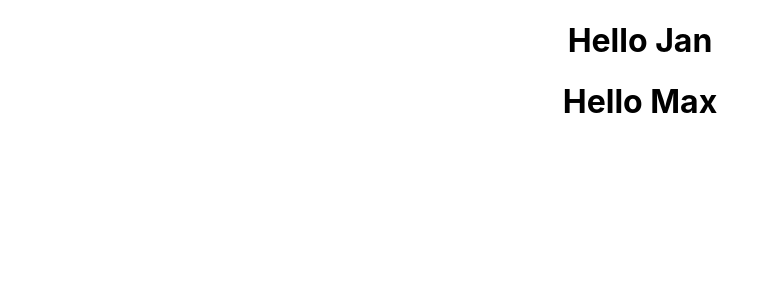
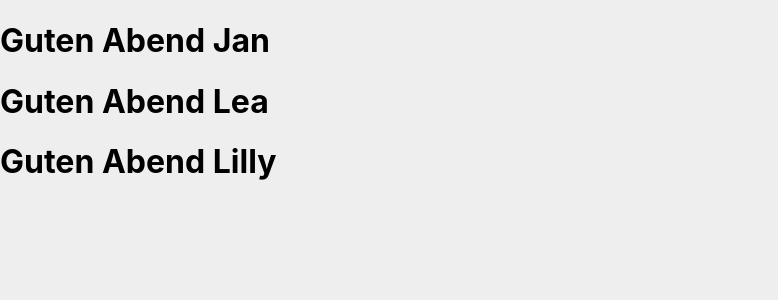
Before and after one commit to behrens-de/react, a React (Create React App) app in the folder app-one/: page / in a window 1280 px wide. Shown: the top 300 px of the page, without its empty margins (0-778 px from the left). Built offline with nearby package versions, Linux system fonts and the light colour scheme.

Commit message:
Add Greet Function

```diff
--- a/app-one/src/App.css
+++ b/app-one/src/App.css
@@ -1,38 +1,3 @@
-.App {
-  text-align: center;
+body{
+  background-color: #eee;
 }
-
-.App-logo {
-  height: 40vmin;
-  pointer-events: none;
-}
-
-@media (prefers-reduced-motion: no-preference) {
-  .App-logo {
-    animation: App-logo-spin infinite 20s linear;
-  }
-}
-
-.App-header {
-  background-color: #282c34;
-  min-height: 100vh;
-  display: flex;
-  flex-direction: column;
-  align-items: center;
-  justify-content: center;
-  font-size: calc(10px + 2vmin);
-  color: white;
-}
-
-.App-link {
-  color: #61dafb;
-}
-
-@keyframes App-logo-spin {
-  from {
-    transform: rotate(0deg);
-  }
-  to {
-    transform: rotate(360deg);
-  }
-}
--- a/app-one/src/App.js
+++ b/app-one/src/App.js
@@ -1,13 +1,14 @@
 import './App.css';
+import Greets from './Greets';
+
 
 function App() {
 
-  const Greet = ({name="Max"}) => <h1>{"Hello "+name}</h1>
-
   return (
     <div className="App">
-     <Greet name="Jan"/>
-     <Greet/>
+      <Greets name="Jan" />
+      <Greets name="Lea" />
+      <Greets name="Lilly" />
     </div>
   );
 }
--- /dev/null
+++ b/app-one/src/Greets.jsx
@@ -0,0 +1,23 @@
+import React from 'react'
+
+
+const greeting = ({name}) => {
+    const date = new Date()
+    const hour = date.getHours()
+
+    if(hour < 12){return `Guten Morgen ${name}`}
+    else if(hour < 18){return `Guten Tag ${name}`}
+    else if (hour < 23) {return `Guten Abend ${name}`}
+    else {return `Hallo ${name}`}
+
+};
+
+const Greets = ({name}) => {
+    return (
+        <div>
+          <h1>{greeting({name})}</h1>
+        </div>
+    )
+}
+
+export default Greets
```
Also changed, not shown: app-one/src/setupTests.js (deleted, +0 -5 lines), app-one/src/logo.svg (deleted).
